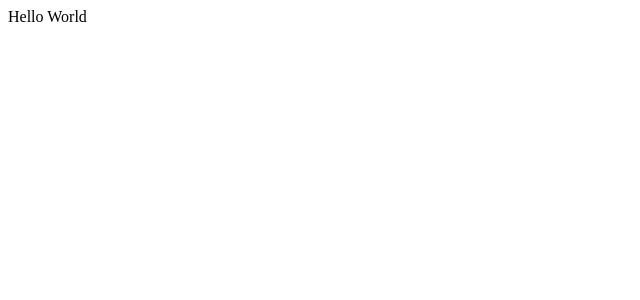
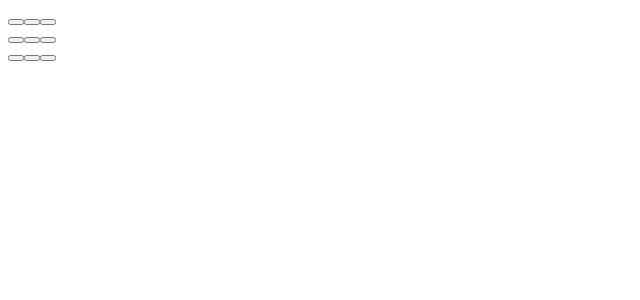
Before and after one commit to varung-31/tic-tac-toe, a React (Create React App) app: page / in a window 1280 px wide. Shown: the top 300 px of the page, without its empty margins (0-640 px from the left). Built offline with nearby package versions, Linux system fonts and the light colour scheme.

Commit message:
Established basic structure of the tic tac toe board

```diff
--- /dev/null
+++ b/src/Board.tsx
@@ -0,0 +1,49 @@
+import React from "react";
+import Square from "./Square";
+
+class Board extends React.Component<any, BoardState> {
+    constructor(props: any) {
+        super(props);
+        this.state = {
+            board: new Array(9).fill(null),  // initialise the board with null values
+            isXNext: true
+        }
+    }
+
+    handleClick(index: number) {
+        // do not mark a symbol on an already marked square
+        if (this.state.board[index] !== null) {
+            return;
+        }
+
+        // Immutability is important! Hence creating a copy of the state for modification.
+        let modifiedBoard = this.state.board.slice();
+        modifiedBoard[index] = this.state.isXNext ? 'X' : 'O';
+
+        // don't forget to flip the turns
+        this.setState({board: modifiedBoard, isXNext: !this.state.isXNext});
+    }
+
+    renderSquare(index: number) {
+        // added key to allow React to uniquely identify every element in the list
+        // onClick custom function has to be an arrow function or it will be invoked on every execution of renderSquare
+        return <Square key={index} text={this.state.board[index]} onClick={() => this.handleClick(index)} />
+    }
+
+    render() {
+        let buttonLayout = new Array(3);
+        for (let i = 0; i <= 2; i++) {
+            let buttonRow = new Array(3);
+            for (let j = 0; j <= 2; j++) {
+                buttonRow.push(this.renderSquare(i * 3 + j));
+            }
+            // added key to allow React to uniquely identify every element in the list
+            buttonLayout.push(<div key={i} className="board-row">{buttonRow}</div>);
+        }
+        return (
+            <div className="board">{buttonLayout}</div>
+        );
+    }
+}
+
+export default Board;
--- /dev/null
+++ b/src/Square.tsx
@@ -0,0 +1,11 @@
+import React from "react";
+
+class Square extends React.Component<SquareProps, any> {
+    render() {
+        return (
+            <button className="square" onClick={this.props.onClick}>{this.props.text}</button>
+        );
+    }
+}
+
+export default Square;
--- a/src/index.tsx
+++ b/src/index.tsx
@@ -1,10 +1,10 @@
 import React from 'react';
 import ReactDOM from 'react-dom';
-import App from './App';
+import Board from './Board';
 
 ReactDOM.render(
     <React.StrictMode>
-    <App />
+        <Board />
     </React.StrictMode>,
     document.getElementById('root')
 );
```
Also changed, not shown: src/types.d.ts (added, +9 -0 lines).
